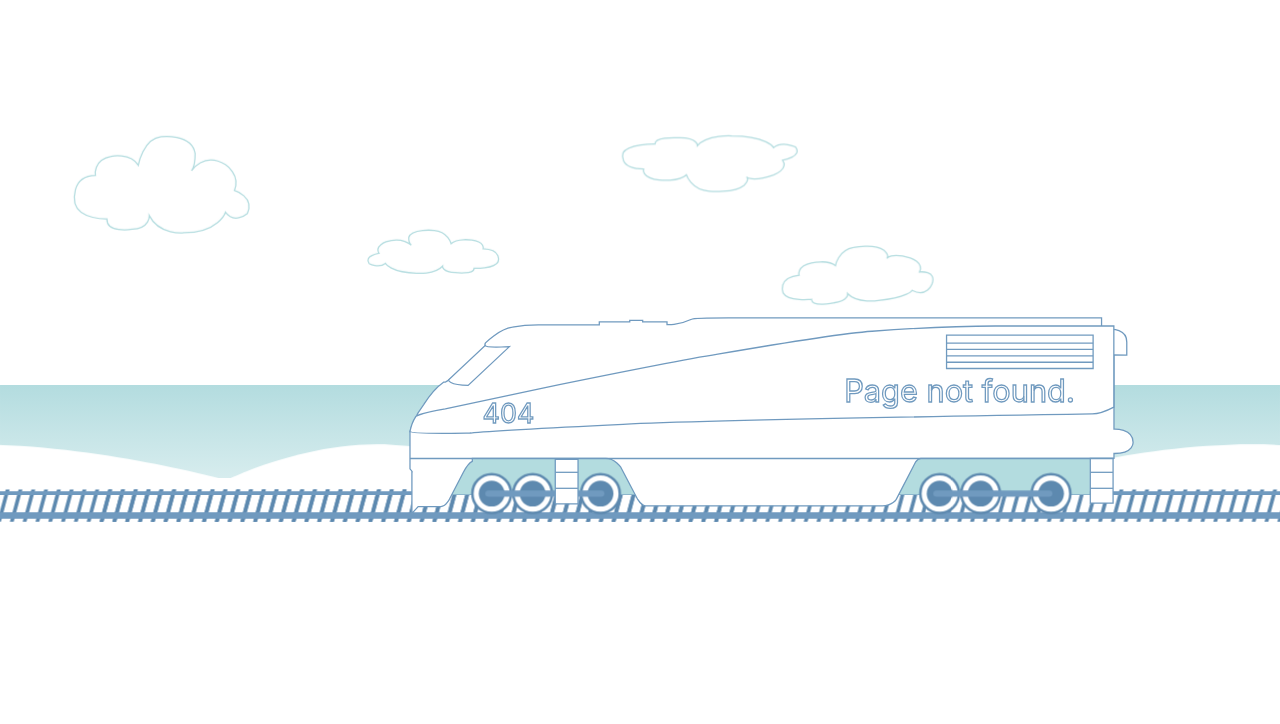
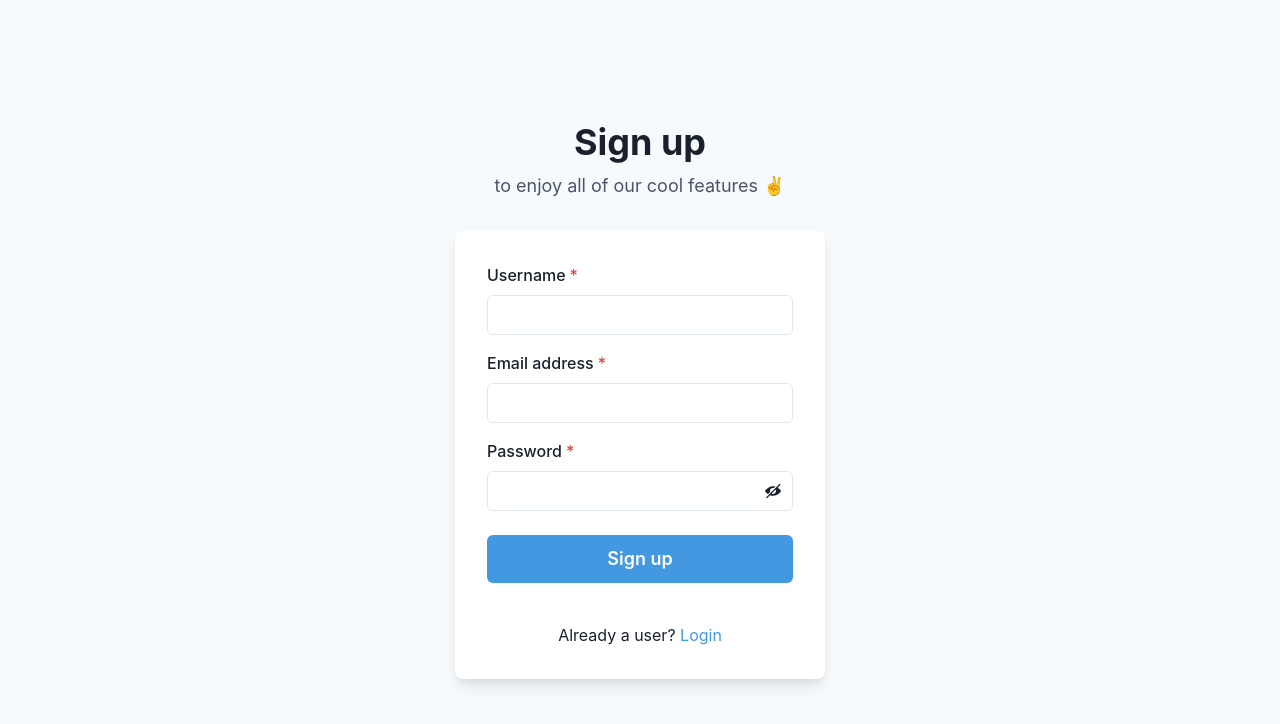
Before and after one commit to MarkoStrahilov/TwilioApp, a React (Create React App) app in the folder client/: page /sign-up in a window 1280 px wide. Before the commit this address had no page. Shown: the top 724 px of the page. Built offline with nearby package versions, Linux system fonts and the light colour scheme.

Commit message:
update / signUp & signIn / client & routes

```diff
--- a/client/src/App.js
+++ b/client/src/App.js
@@ -1,10 +1,13 @@
 import { Routes,Route } from 'react-router-dom';
 import { ToastContainer } from 'react-toastify';
+import SignUp from './pages/SignUp';
+import SignIn from './pages/SignIn'
 import Home from './pages/Home';
 import SendMessages from './components/SendMessages';
 import PricingPlans from './components/PricingPlans';
 import Contact from './pages/Contact'
 import ErrorPage from './components/ErrorPage';
+import PrivateRoute from './components/PrivateRoute';
 
 
 function App() {
@@ -13,7 +16,12 @@ function App() {
     <div className="App">
       <Routes>
         <Route path='/' element={<Home />}/>
-        <Route path='/dashboard' element={<SendMessages />}/>
+        <Route path='/sign-up' element={<SignUp />}/>
+        <Route path='/sign-in' element={<SignIn />}/>
+         <Route path='/dashboard' element={<PrivateRoute />}>
+          <Route path='/dashboard' element={<SendMessages />}/>
+        </Route>
+        {/* <Route path='/dashboard' element={<SendMessages />}/> */}
         <Route path='/pricing-plans' element={<PricingPlans />}/>
         <Route path='/contact' element={<Contact />}/>
         <Route path='/*' element={<ErrorPage />} />
--- /dev/null
+++ b/client/src/components/PrivateRoute.jsx
@@ -0,0 +1,17 @@
+import {Navigate,Outlet} from 'react-router-dom'
+import React from 'react'
+
+import { useAuthStatus } from '../hooks/useAuthStatus'
+
+const PrivateRoute = () => {
+
+    const {loggedIn,checkingStatus}  = useAuthStatus()
+
+    if(checkingStatus) {
+        return <h1>Loading...</h1>
+    }
+
+    return loggedIn ? <Outlet /> : <Navigate to={"/sign-in"}/>
+}
+
+export default PrivateRoute
--- /dev/null
+++ b/client/src/hooks/useAuthStatus.js
@@ -0,0 +1,23 @@
+import { useState, useEffect } from 'react';
+import axios from 'axios'
+
+export const useAuthStatus = async() => {
+
+    const [loggedIn, setLoggedIn] = useState(false)
+    const [checking, setCheckingStatus] = useState(true)
+
+    const user = await axios.get("http://localhost:2000/api/v1/current/user")
+
+    useEffect(() => {
+        console.log(user)
+        if (user) {
+            setLoggedIn(true)
+        } else {
+            setLoggedIn(false)
+        }
+        setCheckingStatus(false)
+
+    }, [user])
+
+    return { loggedIn, checking }
+}
--- a/client/src/pages/Navbar.jsx
+++ b/client/src/pages/Navbar.jsx
@@ -66,26 +66,34 @@ import Logo from '../shared/Logo';
             justify={'flex-end'}
             direction={'row'}
             spacing={6}>
+            <Link to={'/sign-in'}>
             <Button
-              as={'a'}
-              fontSize={'sm'}
-              fontWeight={400}
-              variant={'link'}
-              href={'#'}>
+                display={{ base: 'none', md: 'inline-flex' }}
+                fontSize={'sm'}
+                fontWeight={600}
+                color={'blue'}
+                bg={'white.400'}
+                _hover={{
+                   bg: 'blue.100',
+                }}
+              >
               Sign In
             </Button>
+            </Link>
+            <Link to={'/sign-up'}>
             <Button
               display={{ base: 'none', md: 'inline-flex' }}
               fontSize={'sm'}
               fontWeight={600}
               color={'white'}
               bg={'blue.400'}
-              href={'#'}
               _hover={{
                 bg: 'blue.300',
-              }}>
+              }}
+              >
               Sign Up
             </Button>
+            </Link>
           </Stack>
         </Flex>
 
--- /dev/null
+++ b/client/src/pages/SignIn.jsx
@@ -0,0 +1,92 @@
+import { useState} from 'react';
+import {
+    Flex,
+    Box,
+    FormControl,
+    FormLabel,
+    Input,
+    Checkbox,
+    Stack,
+    Link,
+    Button,
+    Heading,
+    Text,
+    useColorModeValue,
+  } from '@chakra-ui/react';
+
+  import axios from 'axios';
+  import { toast } from 'react-toastify'
+  import 'react-toastify/dist/ReactToastify.css';
+import { useNavigate } from 'react-router-dom';
+
+  export default function SignIn() {
+
+    const navigate = useNavigate()
+
+    const [username,setUserame] = useState("");
+    const [password,setPassword] = useState("")
+
+    const formSubmit = async() => {
+      try {
+          const data = {username,password};
+        const res =  await axios.post("http://localhost:2000/api/v1/sign-in/user", data)
+        console.log(res)
+        toast.success("successfuly signed in");
+        navigate('/dashboard')
+      } catch (error) {
+          toast.error(error);
+      }
+  }
+
+    return (
+      <Flex
+        minH={'100vh'}
+        align={'center'}
+        justify={'center'}
+        bg={useColorModeValue('gray.50', 'gray.800')}>
+        <Stack spacing={8} mx={'auto'} maxW={'lg'} py={12} px={6}>
+          <Stack align={'center'}>
+            <Heading fontSize={'4xl'}>Sign in to your account</Heading>
+            <Text fontSize={'lg'} color={'gray.600'}>
+              to enjoy all of our cool <Link color={'blue.400'}>features</Link> ✌️
+            </Text>
+          </Stack>
+          <Box
+            rounded={'lg'}
+            bg={useColorModeValue('white', 'gray.700')}
+            boxShadow={'lg'}
+            p={8}>
+            <Stack spacing={4}>
+              <FormControl id="email">
+                <FormLabel>Username</FormLabel>
+                <Input type="email" value={username} onChange={(e) => setUserame(e.target.value)}/>
+              </FormControl>
+              <FormControl id="password">
+                <FormLabel>Password</FormLabel>
+                <Input type="password" value={password} onChange={(e) => setPassword(e.target.value)} />
+              </FormControl>
+              <Stack spacing={10}>
+                <Stack
+                  direction={{ base: 'column', sm: 'row' }}
+                  align={'start'}
+                  justify={'space-between'}>
+                  <Checkbox>Remember me</Checkbox>
+                  <Link color={'blue.400'}>Forgot password?</Link>
+                </Stack>
+                <Button
+                  bg={'blue.400'}
+                  color={'white'}
+                  _hover={{
+                    bg: 'blue.500',
+                  }}
+                  onClick={formSubmit}
+                  >
+                  Sign in
+                </Button>
+              </Stack>
+            </Stack>
+          </Box>
+        </Stack>
+      </Flex>
+    );
+  }
--- /dev/null
+++ b/client/src/pages/SignUp.jsx
@@ -0,0 +1,111 @@
+import {
+    Flex,
+    Box,
+    FormControl,
+    FormLabel,
+    Input,
+    InputGroup,
+    InputRightElement,
+    Stack,
+    Button,
+    Heading,
+    Text,
+    useColorModeValue,
+    Link,
+  } from '@chakra-ui/react';
+  import { useState } from 'react';
+  import { ViewIcon, ViewOffIcon } from '@chakra-ui/icons';
+
+  import axios from 'axios';
+  import { toast } from 'react-toastify'
+  import 'react-toastify/dist/ReactToastify.css';
+
+  export default function SignUp() {
+
+    const [username,setUsername] = useState("");
+    const [email,setEmail] = useState("");
+    const [password,setPassword] = useState("")
+
+    const formSubmit = async() => {
+      try {
+          const data = {username,email,password};
+          console.log(data)
+         const res = await axios.post("http://localhost:2000/api/v1/register/user", data)
+         console.log(res)
+         toast.success("welcome new user");
+      } catch (error) {
+          toast.error(error.message);
+      }
+  }
+
+    const [showPassword, setShowPassword] = useState(false);
+
+    return (
+      <Flex
+        minH={'100vh'}
+        align={'center'}
+        justify={'center'}
+        bg={useColorModeValue('gray.50', 'gray.800')}>
+        <Stack spacing={8} mx={'auto'} maxW={'lg'} py={12} px={6}>
+          <Stack align={'center'}>
+            <Heading fontSize={'4xl'} textAlign={'center'}>
+              Sign up
+            </Heading>
+            <Text fontSize={'lg'} color={'gray.600'}>
+              to enjoy all of our cool features ✌️
+            </Text>
+          </Stack>
+          <Box
+            rounded={'lg'}
+            bg={useColorModeValue('white', 'gray.700')}
+            boxShadow={'lg'}
+            p={8}>
+            <Stack spacing={4}>
+            <FormControl id="username" isRequired>
+                <FormLabel>Username</FormLabel>
+                <Input type="username" value={username} onChange={(e) => setUsername(e.target.value)}/>
+              </FormControl>
+              <FormControl id="email" isRequired>
+                <FormLabel>Email address</FormLabel>
+                <Input type="email" value={email} onChange={(e) => setEmail(e.target.value)}/>
+              </FormControl>
+              <FormControl id="password" isRequired>
+                <FormLabel>Password</FormLabel>
+                <InputGroup>
+                  <Input type={showPassword ? 'text' : 'password'} value={password} onChange={(e) => setPassword(e.target.value)}/>
+                  <InputRightElement h={'full'}>
+                    <Button
+                      variant={'ghost'}
+                      onClick={() =>
+                        setShowPassword((showPassword) => !showPassword)
+                      }>
+                      {showPassword ? <ViewIcon /> : <ViewOffIcon />}
+                    </Button>
+                  </InputRightElement>
+                </InputGroup>
+              </FormControl>
+              <Stack spacing={10} pt={2}>
+                <Button
+                  loadingText="Submitting"
+                  size="lg"
+                  bg={'blue.400'}
+                  color={'white'}
+                  _hover={{
+                    bg: 'blue.500',
+                  }}
+                  onClick={formSubmit}
+                  >
+                  Sign up
+                </Button>
+              </Stack>
+              <Stack pt={6}>
+                <Text align={'center'}>
+                  Already a user? <Link color={'blue.400'}>Login</Link>
+                </Text>
+              </Stack>
+            </Stack>
+          </Box>
+        </Stack>
+      </Flex>
+    );
+  }
```
Also changed, not shown: 2 other files (tests, documents, lock files or other folders).
